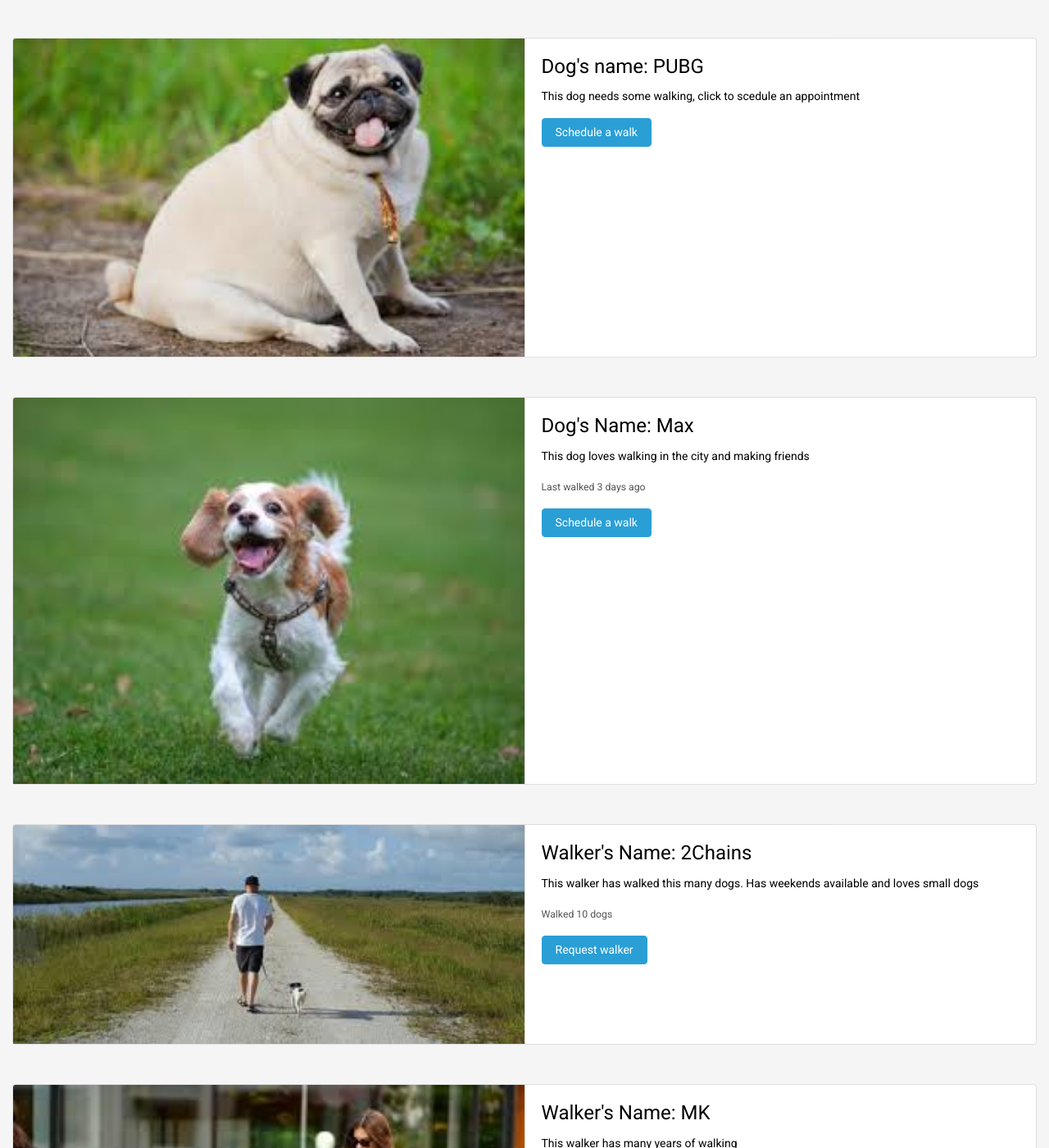
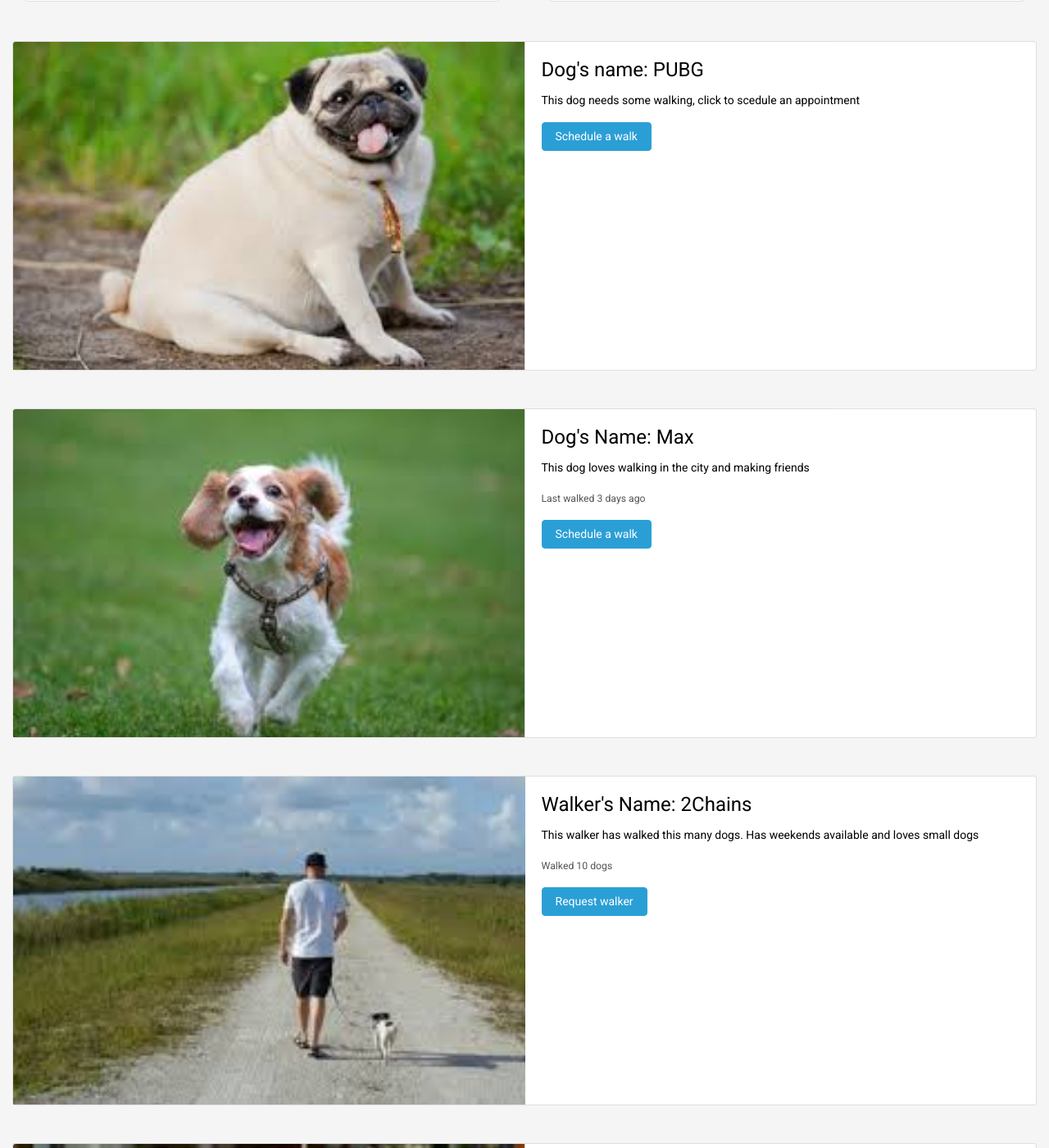
Before and after one commit to jsm-txt/UI-UX-Project, a plain HTML site: page index.html in a window 1280 px wide. Shown: the part 1400-2800 px from the top of the page at 82% size. Drawn offline with nearby package versions, Linux system fonts and the light colour scheme.

Commit message:
added animations
fixed image sizes, added animations

```diff
--- a/index.html
+++ b/index.html
@@ -9,8 +9,18 @@
 
     <link rel="stylesheet" href="https://stackpath.bootstrapcdn.com/bootstrap/4.3.1/css/bootstrap.min.css">
     <link rel="stylesheet" href="https://bootswatch.com/4/cyborg/bootstrap.min.css">
+    <link href="https://unpkg.com/aos@2.3.1/dist/aos.css" rel="stylesheet">
 </head>
+<style>
+img{
+  width: 800px;
+  height: 400px;
+  object-fit: cover;
+}
+
+</style>
 <body style="background-color: whitesmoke; color: black;">
+
  <!-- Navbar -->
   <nav class="navbar navbar-expand-lg navbar-white bg-white p-3 ">
     <a class="navbar-brand pl-5  " href="#">WalkTheDog</a>
@@ -43,11 +53,11 @@
 
   <!-- Home Image -->
   <section id="Home">
-    <div class="container-fluid bg-whitesmoke">
+    <div class="container-fluid bg-whitesmoke" >
       <div id="carouselExampleControls" class="carousel slide" data-ride="carousel">
         <div class="carousel-inner col-lg-12">
-          <div class="carousel-item active">
-            <img src="images/dog.jpg"  class="d-block w-100" alt="...">
+          <div class="carousel-item active"  >
+            <img src="images/dog.jpg" style="height: 100%;" class="d-block w-100" alt="...">
             <div class="carousel-caption d-none d-md-block">
               <h5>Find your new best friend</h5>
               <p>Help walk dogs.</p>
@@ -85,9 +95,9 @@
     <div class="container-fluid mt-5 bg-whitesmoke">
 
         <div class="card-deck">
-        <div class="col-sm-6">
-          <div class="card bg-white">
-            <img src="images/dogs.jpg"  class="card-img-top" alt="...">
+        <div data-aos="fade-right"  class="col-sm-6">
+          <div class="card bg-white" >
+            <img src="images/dogs.jpg" class="card-img-top" alt="...">
             <div class="card-body">
               <h5 class="card-title">Find Dogs Near You</h5>
               <p class="card-text"> Find dogs to walk now. Make a friend you won't regret</p>
@@ -95,7 +105,7 @@
             </div>
           </div>
         </div>
-        <div class="col-sm-6">
+        <div data-aos="fade-left" class="col-sm-6">
           <div class="card bg-white">
             <img src="images/walks.jpg"  class="card-img-top" alt="...">
             <div class="card-body">
@@ -112,12 +122,12 @@
 
 
   <section id="Dogs">
-    <div class="container-fluid mt-5">
-      <div class="card-group">
-        <div class="card bg-white">
+    <div data-aos="fade-up" style="height: 400px" class="container-fluid mt-5" >
+      <div class="card-group"  >
+        <div id= "profile_item" class="card bg-white">
           <img class="card-img-top" src="images/doggo.jpg" alt="Card image cap">
         </div>
-        <div class="card bg-white">
+        <div id= "profile_item" class="card bg-white">
           <div class="card-body">
             <h5 class="card-title">Dog's name: PUBG</h5>
             <p class="card-text">This dog needs some walking, click to scedule an appointment</p>
@@ -128,12 +138,12 @@
       </div>
     </div>
 
-    <div class="container-fluid mt-5">
+    <div data-aos="fade-up" style="height: 400px" class="container-fluid mt-5" >
       <div class="card-group">
-        <div class="card bg-white">
+        <div id= "profile_item" class="card bg-white">
           <img class="card-img-top" src="images/doggos.jpg"  alt="Card image cap">
         </div>
-        <div class="card bg-white">
+        <div id= "profile_item" class="card bg-white">
           <div class="card-body">
             <h5 class="card-title">Dog's Name: Max</h5>
             <p class="card-text">This dog loves walking in the city and making friends</p>
@@ -146,10 +156,10 @@
   </section>
 
   <section id="Walkers">
-    <div class="container-fluid mt-5">
+    <div data-aos="fade-up" style="height: 400px" class="container-fluid mt-5" >
       <div class="card-group">
         <div class="card bg-white">
-          <img class="card-img-top" src="images/walker.jpg" alt="Card image cap">
+          <img src="images/walker.jpg" alt="Card image cap">
         </div>
         <div class="card bg-white">
           <div class="card-body">
@@ -162,7 +172,7 @@
       </div>
     </div>
 
-    <div class="container-fluid mt-5">
+    <div data-aos="fade-up" class="container-fluid mt-5" style="height: 400px">
       <div class="card-group">
         <div class="card bg-white">
           <img class="card-img-top" src="images/walkers.jpg" alt="Card image cap">
@@ -210,3 +220,11 @@
     </div>
   </section>
 </body>
+<script src="https://unpkg.com/aos@2.3.1/dist/aos.js">
+</script>
+<script>
+  // Initialize Animate On Scroll
+  AOS.init();
+</script>
+
+</html>
```
Also changed, not shown: form.html (+2 -0 lines), profile.html (+7 -0 lines), 1 other file.
